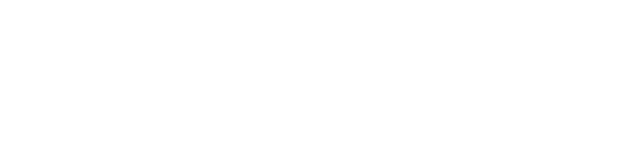
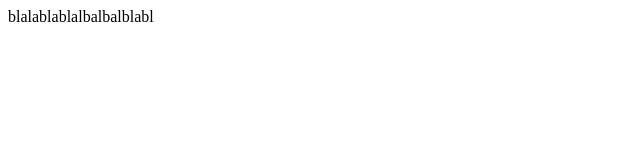
Before and after one commit to asm96/surfboard, a plain HTML site: page index.html in a window 1280 px wide. Shown: the whole page, without its empty margins (0-640 px from the left). Drawn offline with Linux system fonts and the light colour scheme.

Commit message:
test change index

```diff
--- a/index.html
+++ b/index.html
@@ -12,7 +12,7 @@
 <body>
   <div class="wrapper">
     <div class="maincontent">
-
+      blalablablalbalbalblabl
     </div>
   </div>
 </body>
```
